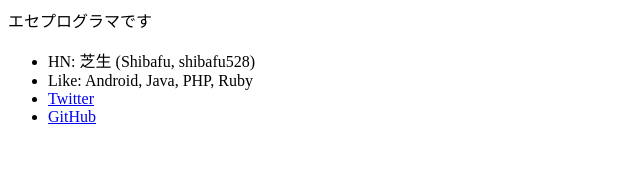
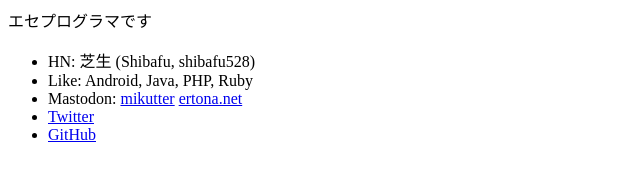
Before and after one commit to shibafu528/shibafu528.github.io, a plain HTML site: page index.html in a window 1280 px wide. Shown: the whole page, without its empty margins (0-640 px from the left). Drawn offline with Linux system fonts and the light colour scheme.

Commit message:
Add mastodon accounts

```diff
--- a/index.html
+++ b/index.html
@@ -1,6 +1,7 @@
-<!doctype html><html><body>エセプログラマです
+<!doctype html><html><head><meta charset="utf-8"></head><body>エセプログラマです
 <ul>
 <li>HN: 芝生 (Shibafu, shibafu528)
 <li>Like: Android, Java, PHP, Ruby
+<li>Mastodon: <a href="https://social.mikutter.hachune.net/@shibafu528">mikutter</a> <a href="https://ertona.net/@shibafu528">ertona.net</a>
 <li><a href="https://twitter.com/shibafu528">Twitter</a>
 <li><a href="https://github.com/shibafu528">GitHub</a>
```
